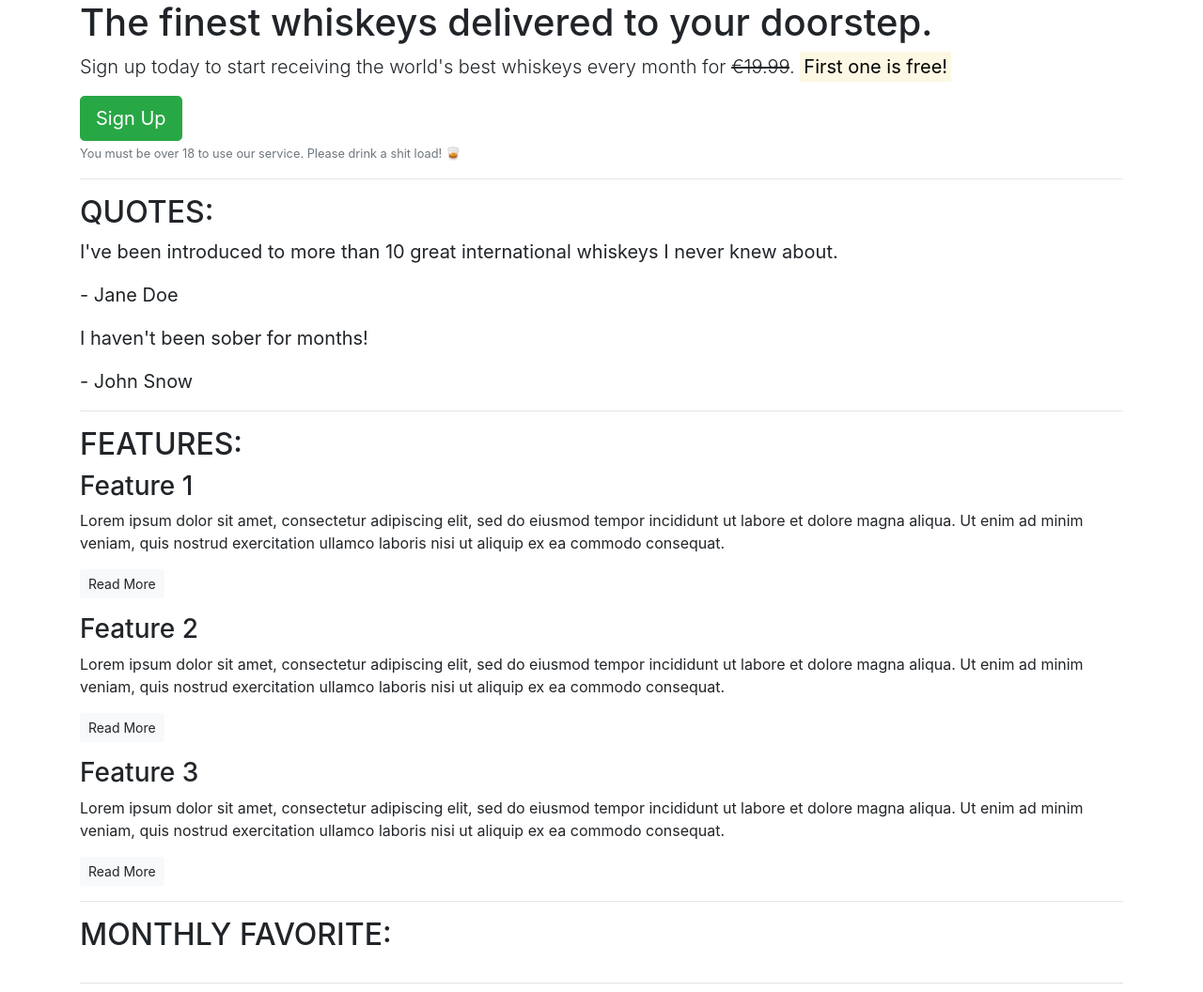
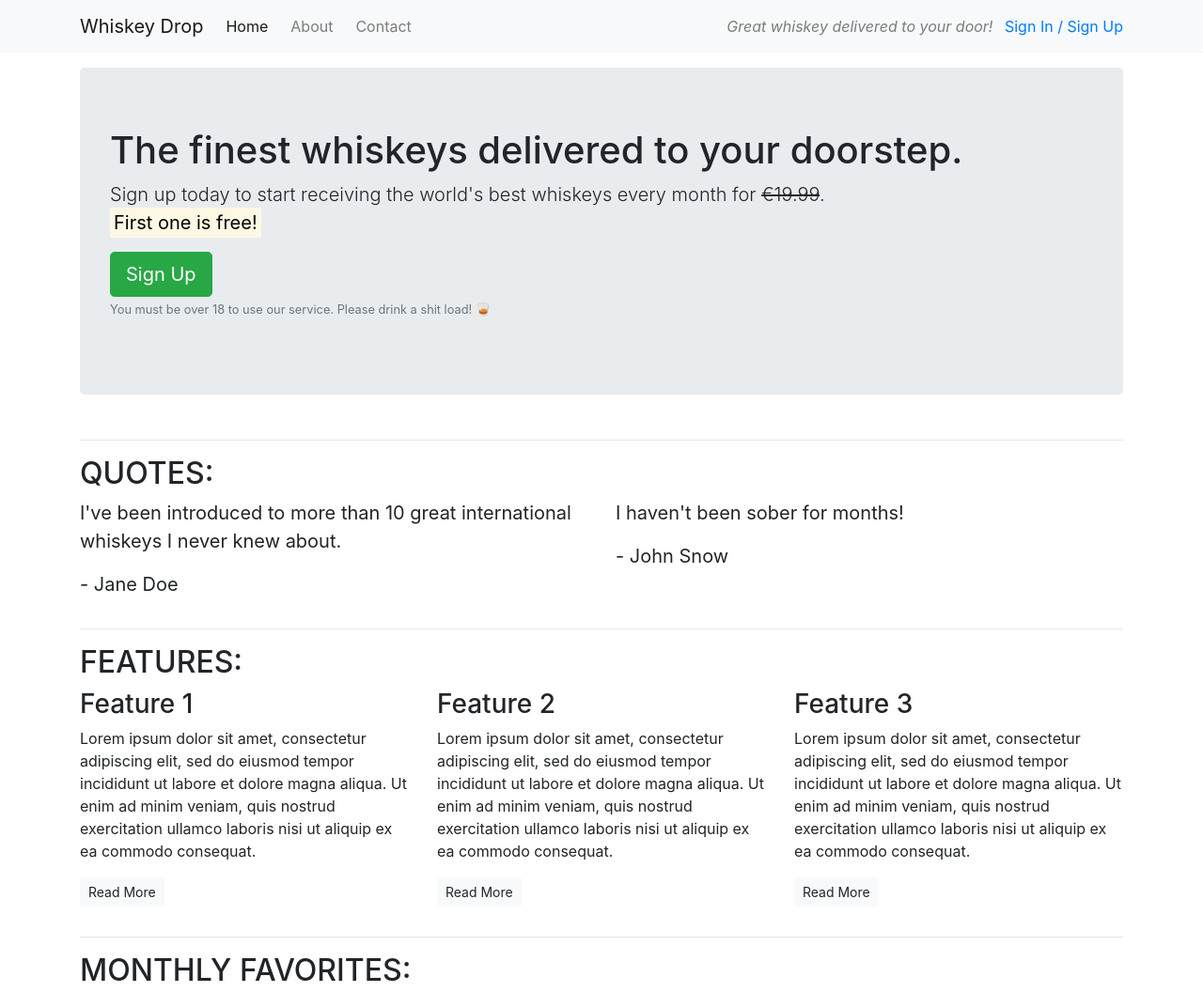
Before and after one commit to TerryLoc/bootstrap_test, a website: page index.html in a window 1280 px wide. Shown: the top 1056 px of the page at 94% size. Drawn offline with nearby package versions, Linux system fonts and the light colour scheme.

Commit message:
Feat: Add nav bar

```diff
--- a/index.html
+++ b/index.html
@@ -1,77 +1,145 @@
 <!DOCTYPE html>
-<html lang="en-us">
-
+<html lang="en">
   <head>
-    <meta charset="utf-8">
-    <meta name="viewport" content="width=device-width, initial-scale=1">
+    <meta charset="UTF-8" />
+    <meta name="viewport" content="width=device-width, initial-scale=1.0" />
     <title>Whiskey Drop | Taste a new whiskey every month</title>
-    <link rel="stylesheet" href="https://maxcdn.bootstrapcdn.com/bootstrap/4.1.3/css/bootstrap.min.css">
+    <link
+      rel="stylesheet"
+      href="https://maxcdn.bootstrapcdn.com/bootstrap/4.1.3/css/bootstrap.min.css" />
   </head>
 
   <body>
-    <article class="container">
+    <nav class="navbar navbar-light bg-light navbar-expand-sm">
+      <div class="container">
+        <a class="navbar-brand" href="#">Whiskey Drop</a>
+        <ul class="navbar-nav mr-auto">
+          <li class="active nav-item mr-2">
+            <a class="nav-link" href="#">Home</a>
+          </li>
+          <li class="nav-item mr-2">
+            <a class="nav-link" href="#">About</a>
+          </li>
+          <li class="nav-item mr-2">
+            <a class="nav-link" href="#">Contact</a>
+          </li>
+          <li class="nav-item mr-2 d-block d-sm-none">
+            <a class="nav-link" href="/login">Sign In / Sign Up</a>
+          </li>
+        </ul>
+        <div class="d-none d-md-block">
+          <p class="navbar-text my-auto mr-2">
+            <i>Great whiskey delivered to your door!</i>
+          </p>
+          <a href="/login">Sign In / Sign Up</a>
+        </div>
+      </div>
+    </nav>
+    <article class="container mt-3">
       <!-- Callout -->
-        <section class="callout">
+      <div class="row">
+        <div class="col-12">
+          <section class="callout jumbotron">
             <h1>The finest whiskeys delivered to your doorstep.</h1>
-            <p class="lead">Sign up today to start receiving the world's best whiskeys every month for <s>€19.99</s>.
-                <strong><mark>First
-                        one is
-                        free!</mark></strong>
+            <p class="lead">
+              Sign up today to start receiving the world's best whiskeys every
+              month for <s class="d-none d-sm-inline">€19.99</s>.
+              <span class="d-sm-inline d-sm-none"><br /></span>
+              <strong><mark>First one is free!</mark></strong>
             </p>
             <button class="btn btn-success btn-lg">Sign Up</button>
-            <p class="text-muted"><small>You must be over 18 to use our service. Please drink a shit load! 🥃</small>
+            <p class="text-muted">
+              <small
+                >You must be over 18 to use our service. Please drink a shit
+                load! 🥃</small
+              >
             </p>
           </section>
+        </div>
+      </div>
       <!-- /.callout -->
-        <hr>
+      <hr />
 
       <!-- Quotes -->
       <section class="quotes">
+        <div class="row">
+          <div class="col-12">
             <h2 class="text-uppercase">Quotes:</h2>
+          </div>
+        </div>
+        <div class="row">
+          <div class="col-12 col-md-6">
             <blockquote class="blockquote">
-                <p>I've been introduced to more than 10 great international whiskeys I never knew about.</p>
+              <p>
+                I've been introduced to more than 10 great international
+                whiskeys I never knew about.
+              </p>
               <p>- Jane Doe</p>
             </blockquote>
+          </div>
+          <div class="col-12 col-md-6">
             <blockquote class="blockquote">
               <p>I haven't been sober for months!</p>
               <p>- John Snow</p>
             </blockquote>
+          </div>
+        </div>
       </section>
       <!-- /.quotes -->
-        <hr>
+      <hr />
 
       <!-- Features -->
       <section class="features">
+        <div class="row">
+          <div class="col-12">
             <h2 class="text-uppercase">Features:</h2>
+          </div>
+        </div>
+        <div class="row">
+          <div class="col-12 col-md-6 col-lg-4">
             <div class="feature">
               <h3>Feature 1</h3>
-                <p>Lorem ipsum dolor sit amet, consectetur adipiscing elit, sed do eiusmod tempor incididunt ut labore
-                    et dolore magna aliqua. Ut enim ad minim veniam, quis nostrud exercitation ullamco laboris nisi ut
-                    aliquip ex ea commodo consequat.</p>
+              <p>
+                Lorem ipsum dolor sit amet, consectetur adipiscing elit, sed do
+                eiusmod tempor incididunt ut labore et dolore magna aliqua. Ut
+                enim ad minim veniam, quis nostrud exercitation ullamco laboris
+                nisi ut aliquip ex ea commodo consequat.
+              </p>
               <p><a class="btn btn-light btn-sm" href="">Read More</a></p>
             </div>
+          </div>
+          <div class="col-12 col-md-6 col-lg-4">
             <div class="feature">
               <h3>Feature 2</h3>
-                <p>Lorem ipsum dolor sit amet, consectetur adipiscing elit, sed do eiusmod tempor incididunt ut labore
-                    et dolore magna aliqua. Ut enim ad minim veniam, quis nostrud exercitation ullamco laboris nisi ut
-                    aliquip ex ea commodo consequat.</p>
+              <p>
+                Lorem ipsum dolor sit amet, consectetur adipiscing elit, sed do
+                eiusmod tempor incididunt ut labore et dolore magna aliqua. Ut
+                enim ad minim veniam, quis nostrud exercitation ullamco laboris
+                nisi ut aliquip ex ea commodo consequat.
+              </p>
               <p><a class="btn btn-light btn-sm" href="">Read More</a></p>
             </div>
+          </div>
+          <div class="col-12 d-md-none d-lg-block col-lg-4">
             <div class="feature">
               <h3>Feature 3</h3>
-                <p>Lorem ipsum dolor sit amet, consectetur adipiscing elit, sed do eiusmod tempor incididunt ut labore
-                    et dolore magna aliqua. Ut enim ad minim veniam, quis nostrud exercitation ullamco laboris nisi ut
-                    aliquip ex ea commodo consequat.</p>
+              <p>
+                Lorem ipsum dolor sit amet, consectetur adipiscing elit, sed do
+                eiusmod tempor incididunt ut labore et dolore magna aliqua. Ut
+                enim ad minim veniam, quis nostrud exercitation ullamco laboris
+                nisi ut aliquip ex ea commodo consequat.
+              </p>
               <p><a class="btn btn-light btn-sm" href="">Read More</a></p>
-
+            </div>
+          </div>
         </div>
       </section>
       <!-- /.features -->
-        <hr>
+      <hr />
       <!--Monthly Fav-->
-        <section>
-            <h2 class="text-uppercase">Monthly Favorite:</h2>
-            <br>
+      <section class="monthly-favorites">
+        <h2 class="text-uppercase">Monthly Favorites:</h2>
+        <br />
         <table class="table">
           <thead>
             <tr>
@@ -85,13 +153,11 @@
               <th scope="row">1</th>
               <td>Black Mark</td>
               <td>Mexico</td>
-
             </tr>
             <tr>
               <th scope="row">2</th>
               <td>Jacob's Green</td>
               <td>Greenland</td>
-
             </tr>
             <tr>
               <th scope="row">3</th>
@@ -100,9 +166,7 @@
             </tr>
           </tbody>
         </table>
-
       </section>
     </article>
   </body>
-
 </html>
```
Also changed, not shown: 1 other file. Lines whose indentation alone changed are shown as unchanged.
